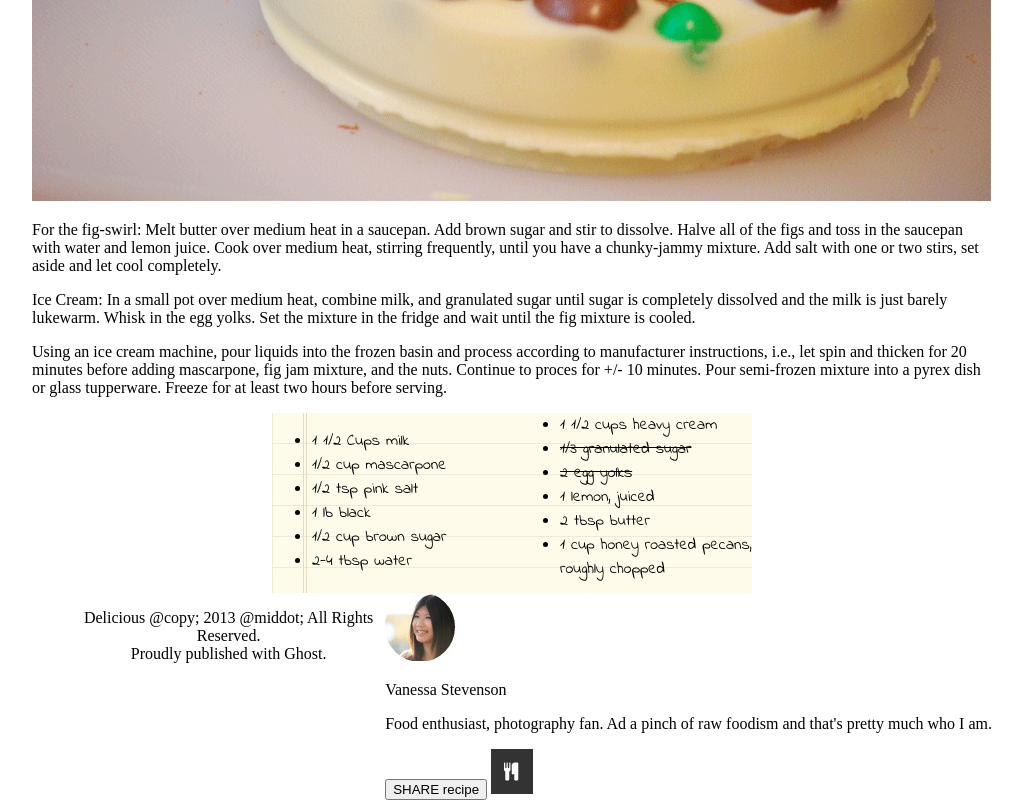
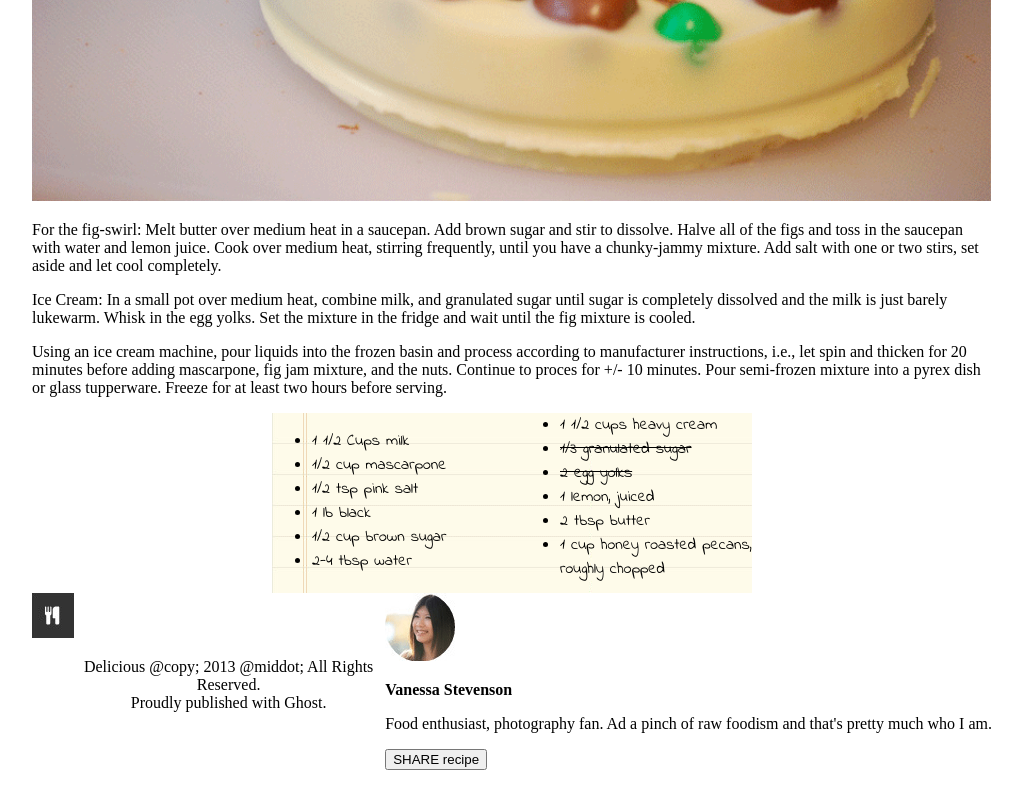
Before and after one commit to icathaid/chocolate-pizza, a plain HTML site: page index.html in a window 1280 px wide. Shown: the part 683-1483 px from the top of the page, without its empty margins (128-1150 px from the left). After the commit the page ends 1453 px from the top, so only its background shows below. Drawn offline with Linux system fonts and the light colour scheme; a web font is replaced by a local one.

Commit message:
not sure index change

```diff
--- a/index.html
+++ b/index.html
@@ -66,11 +66,11 @@
 </div>
 <div id="vanessa">
 <img id="vanessaimg" src="img/van-pic.png" alt="Vanessa Stevenson"></img>
-<p>Vanessa Stevenson<p>
+<p><b>Vanessa Stevenson</b><p>
 <p>Food enthusiast, photography fan.  Ad a pinch of raw foodism and that's pretty much who I am.</p>
 <button>SHARE recipe</button>
+</div>
 <img id"logo" src="img/logo.png"/>
-</div>
 <footer>
 <ul id="footer">
   <li>Delicious @copy; 2013 @middot; All Rights Reserved.</li>
```
